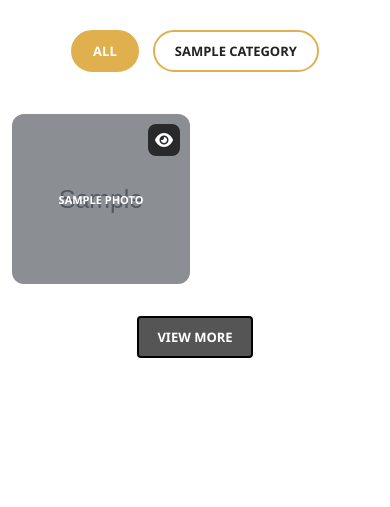
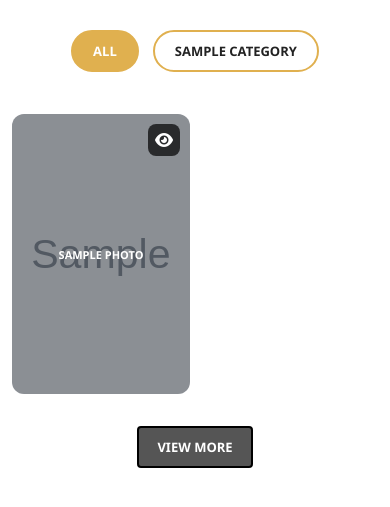
Before and after one commit to itzzsiva05-bot/photoghor, a Django app: template photoshop/templates/home.html in a window 390 px wide. Shown: the part 290-797 px from the top of the page. Run offline with Django 3.2, Linux system fonts and the light colour scheme; the template is opened without the code that fills it: most values are stand-ins (such as "Sample title", 1, 10 or a date in 2020); grey boxes marked "Sample" are stand-in pictures.

```diff
--- a/photoshop/templates/home.html
+++ b/photoshop/templates/home.html
@@ -552,7 +552,7 @@ header.main-header{
     }
 
     .gallery-item img{
-        height:170px;
+        height:280px;
     }
 
     .overlay{
```
